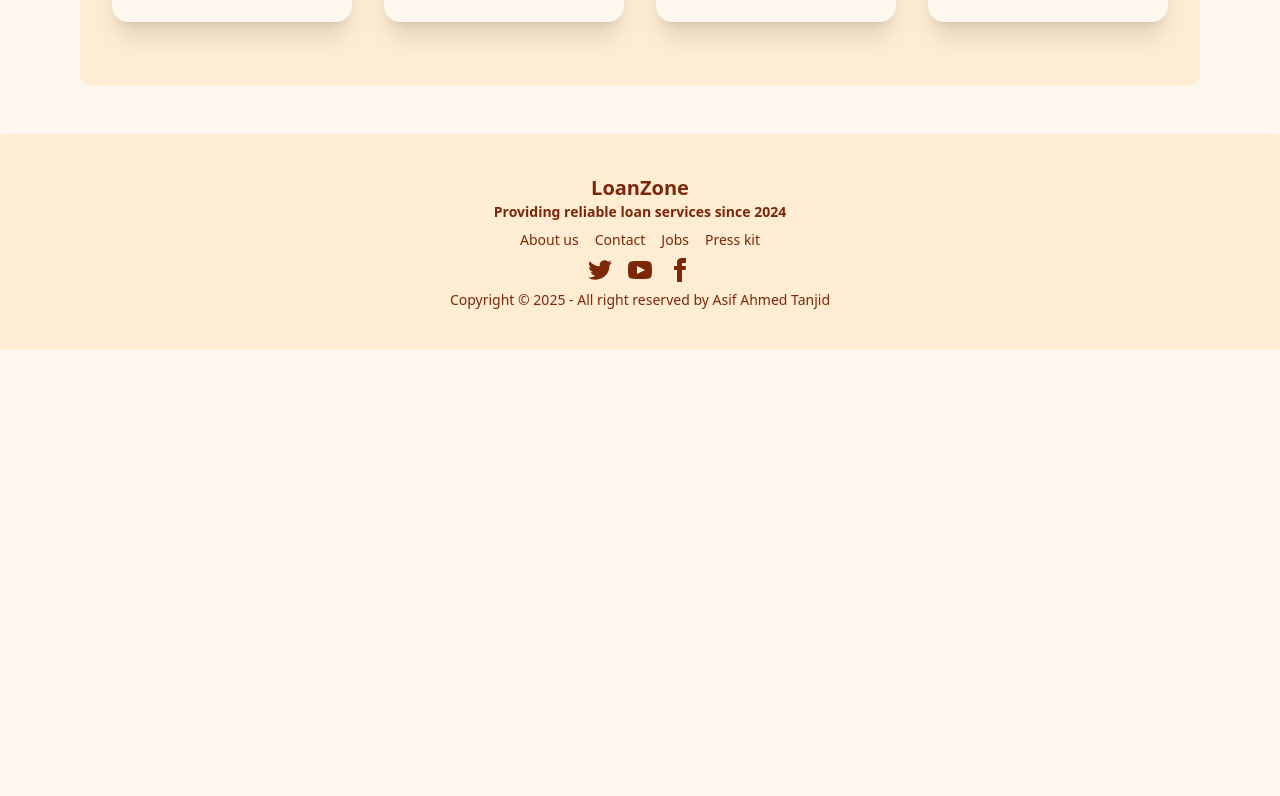
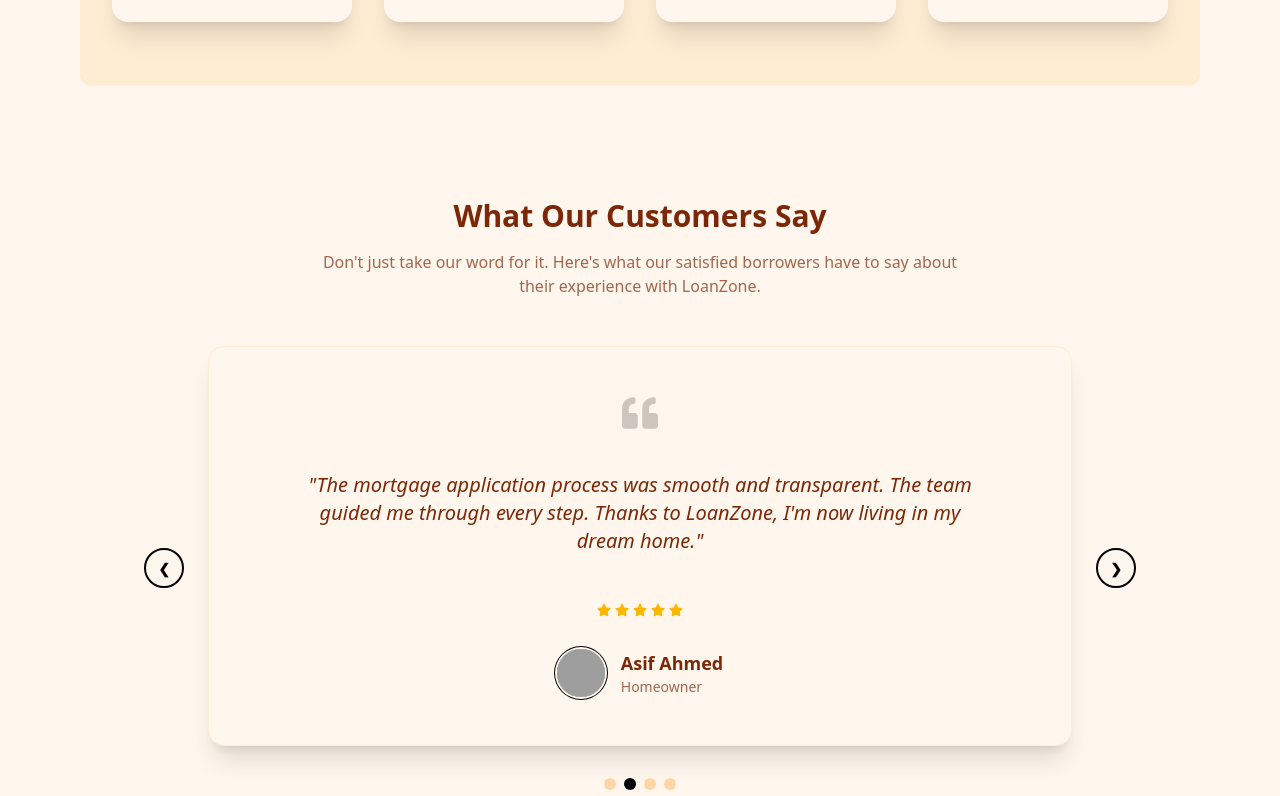
Before and after one commit to AsifAhmedTanjid/LoanZone-client, a React (Vite) app: page / in a window 1280 px wide. Shown: the part 1244-2040 px from the top of the page. Before the commit the page ends 1594 px from the top, so only its background shows below. Built offline with nearby package versions, Linux system fonts and the light colour scheme; grey boxes are pictures that could not be loaded.

Commit message:
feat:added review section carousel

```diff
--- /dev/null
+++ b/src/components/Home/Testimonials.jsx
@@ -0,0 +1,117 @@
+import React, { useState, useEffect } from 'react';
+import { FaQuoteLeft, FaStar } from 'react-icons/fa';
+
+const Testimonials = () => {
+    const testimonials = [
+        {
+            id: 1,
+            name: "Jhankar Mahbub",
+            role: "Business Owner",
+            image: "https://i.ibb.co.com/nMN9rHXt/FB-IMG-1734106780258-1024x1024-jpg-bv-resized-mobile-jpg-bv.webp",
+            rating: 5,
+            text: "LoanZone helped me expand my bakery business when traditional banks turned me away. The process was incredibly fast and the rates were fair. I couldn't be happier!"
+        },
+        {
+            id: 2,
+            name: "Asif Ahmed",
+            role: "Homeowner",
+            image: "https://i.ibb.co.com/zVTgPJC0/Screenshot-2025-10-25-124246.png",
+            rating: 5,
+            text: "The mortgage application process was smooth and transparent. The team guided me through every step. Thanks to LoanZone, I'm now living in my dream home."
+        },
+        {
+            id: 3,
+            name: "Abdur Rakib",
+            role: "Freelance Designer",
+            image: "https://i.ibb.co.com/zT6VJwBp/1750676584597.jpg",
+            rating: 4,
+            text: "I needed a personal loan for an emergency, and LoanZone came through. The approval was quick, and the funds were in my account the next day. Highly recommended."
+        },
+        {
+            id: 4,
+            name: "Azizul Islam Milton",
+            role: "Tech Entrepreneur",
+            image: "https://i.ibb.co.com/LdH46WKY/Screenshot-2025-10-25-124736.png",
+            rating: 1,
+            text: "Excellent service! The platform is user-friendly, and the customer support is top-notch. They really care about finding the right financial solution for you."
+        }
+    ];
+
+    const [currentIndex, setCurrentIndex] = useState(0);
+
+    const nextSlide = React.useCallback(() => {
+        setCurrentIndex((prevIndex) => (prevIndex + 1) % testimonials.length);
+    }, [testimonials.length]);
+
+    const prevSlide = () => {
+        setCurrentIndex((prevIndex) => (prevIndex - 1 + testimonials.length) % testimonials.length);
+    };
+
+    useEffect(() => {
+        const interval = setInterval(nextSlide, 5000);
+        return () => clearInterval(interval);
+    }, [nextSlide]);
+
+    return (
+        <div className="py-16 my-12">
+            <div className="text-center mb-12">
+                <h2 className="text-3xl font-bold mb-4">What Our Customers Say</h2>
+                <p className="text-base-content/70 max-w-2xl mx-auto">
+                    Don't just take our word for it. Here's what our satisfied borrowers have to say about their experience with LoanZone.
+                </p>
+            </div>
+
+            <div className="relative max-w-4xl mx-auto px-4">
+
+                <div className="card bg-base-100 shadow-xl border border-base-200">
+                    <div className="card-body items-center text-center py-12">
+                        <FaQuoteLeft className="text-4xl text-primary/20 mb-6" />
+
+                        <p className="text-xl italic mb-8 max-w-2xl min-h-[100px] flex items-center justify-center">
+                            "{testimonials[currentIndex].text}"
+                        </p>
+
+                        <div className="flex items-center gap-1 mb-4">
+                            {[...Array(5)].map((_, i) => (
+                                <FaStar
+                                    key={i}
+                                    className={i < testimonials[currentIndex].rating ? "text-warning" : "text-base-300"}
+                                />
+                            ))}
+                        </div>
+
+                        <div className="flex items-center gap-4 mt-2">
+                            <div className="avatar">
+                                <div className="w-12 h-12 rounded-full ring ring-primary ring-offset-base-100 ring-offset-2">
+                                    <img src={testimonials[currentIndex].image} alt={testimonials[currentIndex].name} />
+                                </div>
+                            </div>
+                            <div className="text-left">
+                                <h4 className="font-bold text-lg">{testimonials[currentIndex].name}</h4>
+                                <p className="text-sm text-base-content/70">{testimonials[currentIndex].role}</p>
+                            </div>
+                        </div>
+                    </div>
+                </div>
+
+                <div className="absolute top-1/2 -translate-y-1/2 left-0 -ml-4 md:-ml-12">
+                    <button onClick={prevSlide} className="btn btn-circle btn-primary btn-outline">❮</button>
+                </div>
+                <div className="absolute top-1/2 -translate-y-1/2 right-0 -mr-4 md:-mr-12">
+                    <button onClick={nextSlide} className="btn btn-circle btn-primary btn-outline">❯</button>
+                </div>
+                <div className="flex justify-center gap-2 mt-8">
+                    {testimonials.map((_, index) => (
+                        <button
+                            key={index}
+                            onClick={() => setCurrentIndex(index)}
+                            className={`w-3 h-3 rounded-full transition-colors ${index === currentIndex ? 'bg-primary' : 'bg-base-300'}`}
+                        ></button>
+                    ))}
+                </div>
+            </div>
+        </div>
+    );
+};
+
+export default Testimonials;
--- a/src/pages/Home/Home.jsx
+++ b/src/pages/Home/Home.jsx
@@ -2,12 +2,14 @@ import React from 'react';
 import Container from '../../components/shared/Container/Container';
 import Banner from '../../components/Home/Banner';
 import HowItWorks from '../../components/Home/HowItWorks';
+import Testimonials from '../../components/Home/Testimonials';
 
 const Home = () => {
     return (
         <Container>
             <Banner />
             <HowItWorks />
+            <Testimonials />
         </Container>
     );
 };
```
